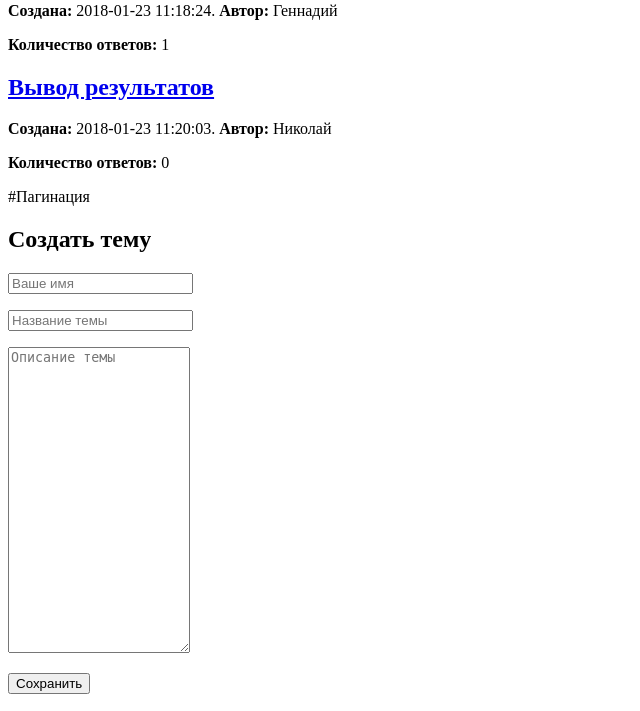
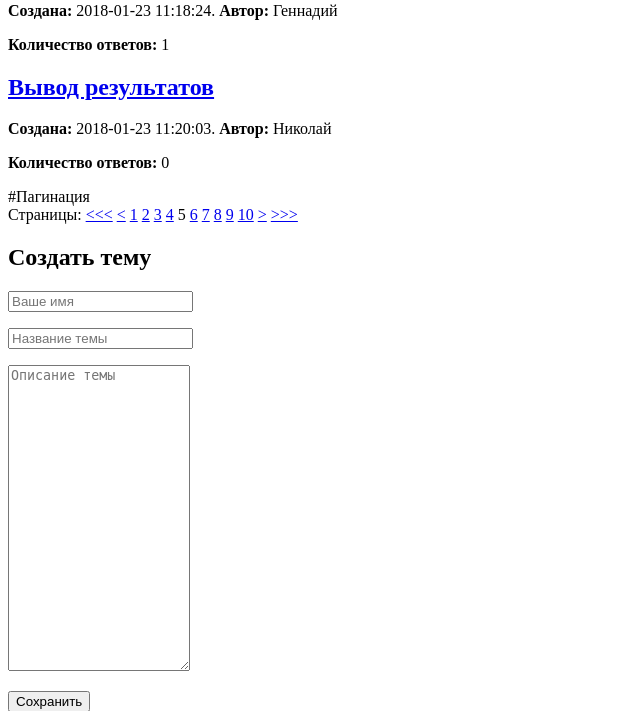
Before and after one commit to VAegorov/forum, a PHP site: page /index.php in a window 1280 px wide. Shown: the part 210-921 px from the top of the page, without its empty margins (0-640 px from the left). Run offline with PHP 8.4, Linux system fonts and the light colour scheme; data comes from the database, SQL or seed files in the repository; tables that the repository leaves empty hold one stand-in row (values such as "Sample post").

Commit message:
Начало пагинации по русакову

```diff
--- a/index.php
+++ b/index.php
@@ -24,4 +24,24 @@ if (isset($_POST['submit'])) {
 
 $all_topic = allTopic($link);
 
+
+/* Пагинация */
+$count_pages = 500;
+$active = 5;
+$count_show_pages = 10;
+$url = "index.php";
+$url_page = "index.php?page=";
+if ($count_pages > 1) { // Всё это только если количество страниц больше 1
+    /* Дальше идёт вычисление первой выводимой страницы и последней (чтобы текущая страница была где-то посредине, если это возможно, и чтобы общая сумма выводимых страниц была равна count_show_pages, либо меньше, если количество страниц недостаточно) */
+    $left = $active - 1;
+    $right = $count_pages - $active;
+    if ($left < floor($count_show_pages / 2)) $start = 1;
+    else $start = $active - floor($count_show_pages / 2);
+    $end = $start + $count_show_pages - 1;
+    if ($end > $count_pages) {
+        $start -= ($end - $count_pages);
+        $end = $count_pages;
+        if ($start < 1) $start = 1;
+    }
+}
 include "views/index_v.php";
--- a/views/index_v.php
+++ b/views/index_v.php
@@ -23,7 +23,23 @@
             endforeach;
         ?>
     </div>
-    <div>#Пагинация</div>
+    <div>#Пагинация
+            <!-- Дальше идёт вывод Pagination -->
+            <div id="pagination">
+                <span>Страницы: </span>
+                <?php if ($active != 1) { ?>
+                    <a href="<?=$url?>" title="Первая страница">&lt;&lt;&lt;</a>
+                    <a href="<?php if ($active == 2) { ?><?=$url?><?php } else { ?><?=$url_page.($active - 1)?><?php } ?>" title="Предыдущая страница">&lt;</a>
+                <?php } ?>
+                <?php for ($i = $start; $i <= $end; $i++) { ?>
+                    <?php if ($i == $active) { ?><span><?=$i?></span><?php } else { ?><a href="<?php if ($i == 1) { ?><?=$url?><?php } else { ?><?=$url_page.$i?><?php } ?>"><?=$i?></a><?php } ?>
+                <?php } ?>
+                <?php if ($active != $count_pages) { ?>
+                    <a href="<?=$url_page.($active + 1)?>" title="Следующая страница">&gt;</a>
+                    <a href="<?=$url_page.$count_pages?>" title="Последняя страница">&gt;&gt;&gt;</a>
+                <?php } ?>
+            </div>
+    </div>
     <div>
         <h2>Создать тему</h2>
         <form method="POST" action="index.php">
```
